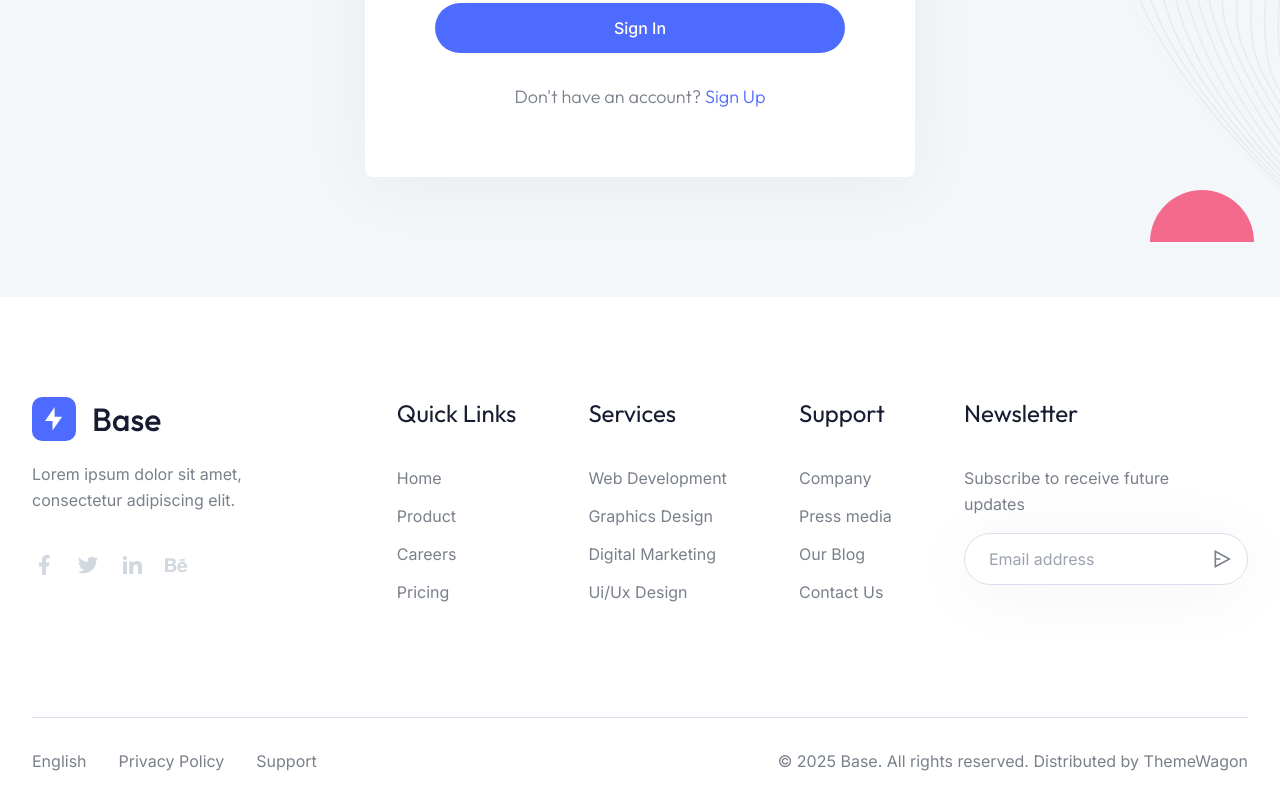
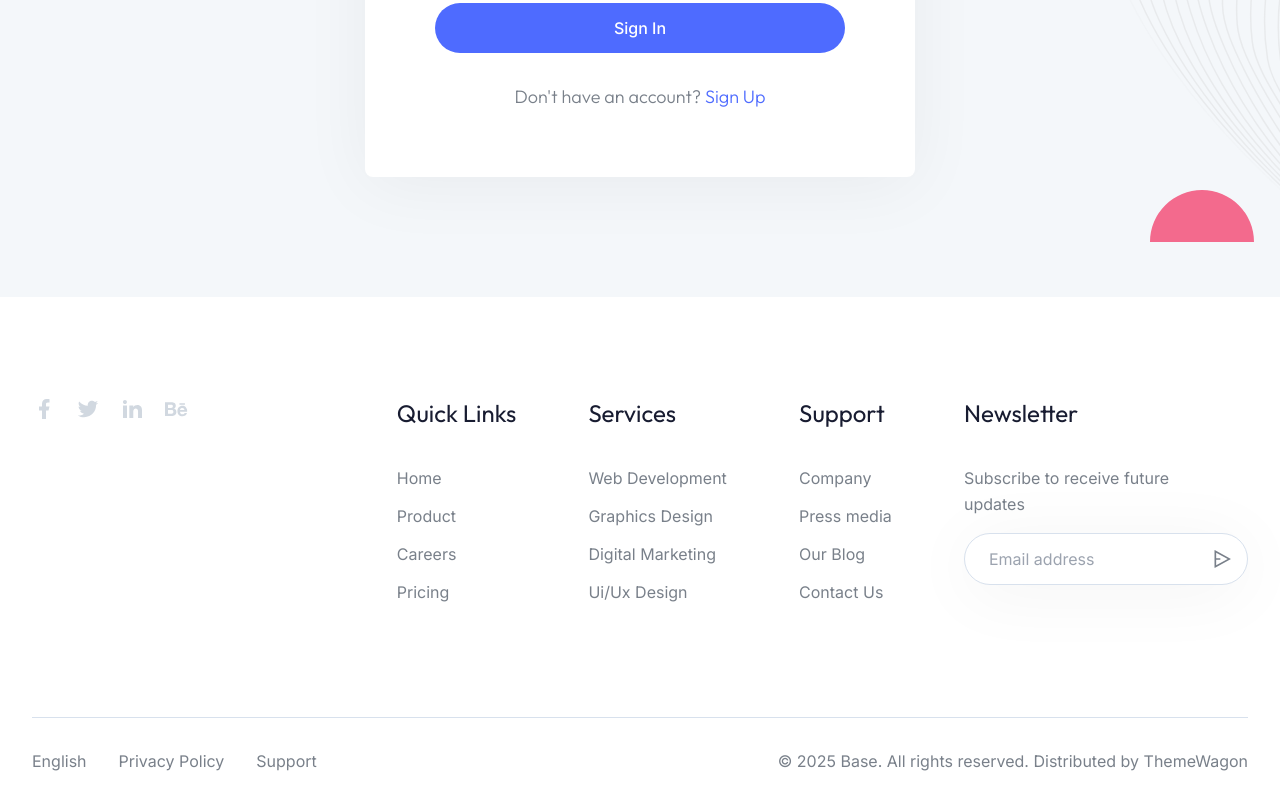
Before and after one commit to abhishekkumardevloper/narayan-Growthwave, a plain HTML site: page signin.html in a window 1280 px wide. Shown: the part 805-1609 px from the top of the page. Drawn offline with Linux system fonts and the light colour scheme.

Commit message:
Update signin.html

```diff
--- a/signin.html
+++ b/signin.html
@@ -5,7 +5,7 @@
   <meta charset="UTF-8" />
   <meta http-equiv="X-UA-Compatible" content="IE=edge" />
   <meta name="viewport" content="width=device-width, initial-scale=1.0" />
-  <title>Sign In | Base - Tailwind CSS Startup Template</title>
+  <title>Sign In </title>
   <link rel="icon" href="favicon.ico">
   <link href="style.css" rel="stylesheet">
 </head>
@@ -212,12 +212,9 @@
       <div class="ji gp">
         <div class="tc uf ap gg fp">
           <div class="animate_top zd/2 to/4">
-            <a href="index.html">
-              <img src="images/logo-light.svg" alt="Logo" class="om" />
-              <img src="images/logo-dark.svg" alt="Logo" class="xc nm" />
-            </a>
 
-            <p class="lc fb">Lorem ipsum dolor sit amet, consectetur adipiscing elit.</p>
+
+
 
             <ul class="tc wf cg">
               <li>
```
